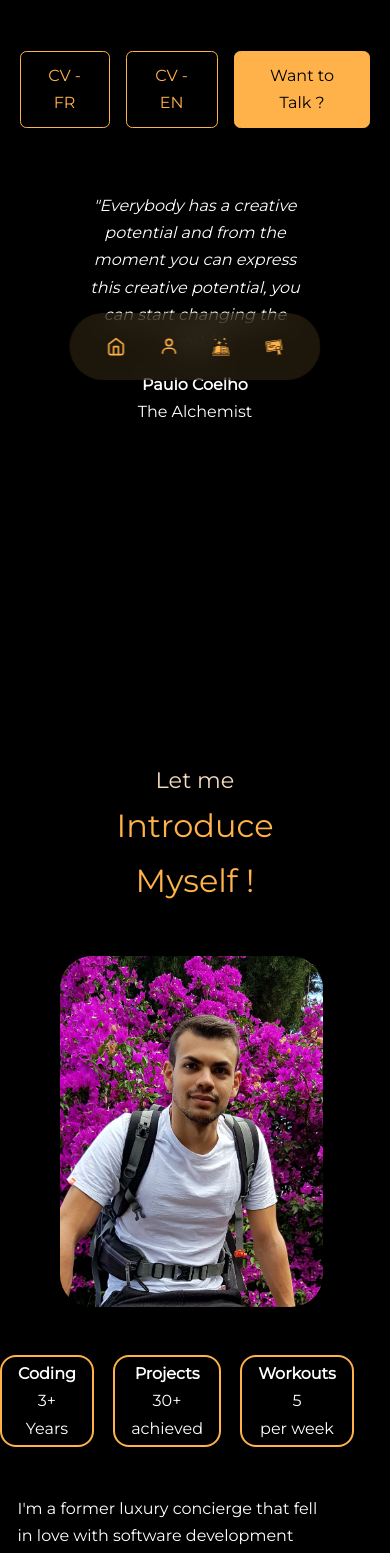
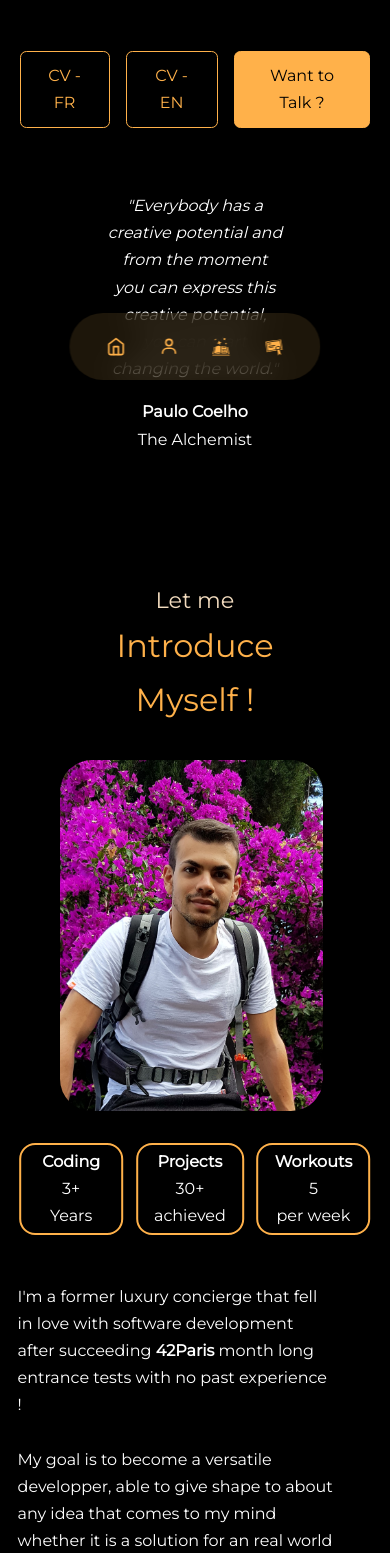
Before and after one commit to BenJacquet/BenJacquet.github.io, a React (Create React App) app: page / in a window 390 px wide. Shown: the part 432-1985 px from the top of the page. Built offline with nearby package versions, Linux system fonts and the light colour scheme.

Commit message:
fixed all responsiveness issues and removed vh based height

```diff
--- a/src/App.css
+++ b/src/App.css
@@ -27,7 +27,7 @@
   --font-content: 'Karla';
 
   --container-width-lg: 75%;
-  --container-width-md: 86%;
+  --container-width-md: 100%;
   --container-width-sm: 90%;
 
   --transition-a: all 400ms ease;
@@ -86,7 +86,7 @@ h6 {
 }
 
 section {
-  margin-top: 9rem;
+  margin-top: 16rem;
 }
 
 section > h2,
@@ -97,7 +97,6 @@ section > h5 {
 
 section > h2 {
   color: var(--color-primary);
-  margin-bottom: 3rem;
 }
 
 .text-light {
@@ -148,20 +147,8 @@ img {
   .container {
     width: var(--container-width-md);
   }
-
   section {
     margin-top: 6rem;
-  }
-}
-
-/* MEDIUM AND LANDSCAPE*/
-@media screen and (max-width: 1024px) and (orientation: landscape){
-  .container {
-    width: var(--container-width-md);
-  }
-
-  section {
-    margin-top: 28rem;
   }
 }
 
@@ -170,8 +157,7 @@ img {
   .container {
     width: var(--container-width-sm);
   }
-
-  section > h2{
-    margin-bottom: 2rem;
+  section {
+    margin-top: 8rem;
   }
 }
--- a/src/App.jsx
+++ b/src/App.jsx
@@ -6,8 +6,8 @@ import About from './components/About'
 import Skills from './components/Skills'
 import Education from './components/Education'
 // import Projects from './components/Projects'
-// import Contact from './components/Contact'
-import Footer from './components/Footer'
+import Contact from './components/Contact'
+// import Footer from './components/Footer'
 
 const App = () => {
   return (
@@ -19,7 +19,7 @@ const App = () => {
       <Education />
       {/* <Projects /> */}
       {/* <Contact /> */}
-      <Footer />
+      {/* <Footer /> */}
     </div>
   )
 }
--- a/src/components/About/About.css
+++ b/src/components/About/About.css
@@ -2,8 +2,6 @@
   display: grid;
   grid-template-columns: 35% 50%;
   gap: 10%;
-  height: 100vh;
-  padding-top: 8rem;
 }
 
 .about__me {
@@ -30,7 +28,7 @@
 .about__cards {
   display: grid;
   grid-template-columns: repeat(3, 1fr);
-  gap: 1.2rem;
+  gap: 1rem;
   padding-bottom: 2rem;
   margin-top: 3rem;
 }
@@ -67,8 +65,17 @@
   .about__me__portrait {
     max-width: 100%;
     margin-top: 23.5rem;
+    margin-left: 2rem;
     transform: scale(1) translateX(1rem);
-    transition: var(--transition-a);
+  }
+
+  .about__me__portrait:hover {
+    transform: scale(1) translateX(1rem);
+  }
+
+  .about__cards {
+    gap: 0.8rem;
+    justify-content: center;
   }
 }
 
@@ -76,30 +83,24 @@
 @media screen and (max-width: 600px) {
   .about__container {
     display: inline-block;
-    margin-top: -6rem;
-    padding-top: 2rem;
   }
 
   .about__me__portrait {
     max-width: 75%;
-    margin-top: 10rem;
-    transform: scale(1) translateX(1rem);
-    transition: var(--transition-a);
+    margin-top: 4rem;
+    transform: scale(1);
   }
 
   .about__me__portrait:hover {
     max-width: 75%;
-    transform: scale(1) translateX(1rem);
-    transition: var(--transition-a);
+    transform: scale(1);
   }
 
   .about__cards {
-    margin-top: 8rem;
-    display: grid;
-    grid-template-columns: repeat(3, 1fr);
-    gap: 1.2rem;
-    padding-bottom: 2rem;
-
+    margin-top: 4rem;
+    gap: 0.8rem;
+    justify-content: center;
+    transform: translateX(1.2rem);
   }
 
   .about__card > h6 {
--- a/src/components/Education/Education.css
+++ b/src/components/Education/Education.css
@@ -1,6 +1,6 @@
 .education__container {
-  height: 100vh;
   text-align: center;
+  margin-top: 2rem;
 }
 
 .badge {
@@ -16,10 +16,6 @@ p {
 
 /* SMALL */
 @media screen and (max-width: 600px) {
-  section#education{
-    margin-top: 60rem;
-  }
-
   .category:hover {
     transform: scale(1);
   }
--- a/src/components/Header/Header.css
+++ b/src/components/Header/Header.css
@@ -1,5 +1,4 @@
 header {
-  height: 100vh;
   padding-top: 8rem;
   background-image: url('../../assets/imgs/background_valley.svg');
   background-repeat: no-repeat;
@@ -7,7 +6,6 @@ header {
 
 .header__container {
   text-align: center;
-  height: 100vh;
   position: relative;
 }
 
@@ -22,14 +20,15 @@ header {
 
 blockquote {
   margin-top: 9rem;
-  max-width: 60%;
-  width: 60%;
-  position: absolute;
-  left: 50%;
+  max-width: 100%;
+  width: 75%;
+  display: flex;
+  margin-left: 50%;
   transform: translateX(-50%);
 }
 
 figcaption {
+
   margin-top: 2rem;
 }
 
@@ -53,19 +52,8 @@ figcaption {
 
 /* ===== MEDIA QUERIES ===== */
 
-/* MEDIUM */
-@media screen and (max-width: 1024px) {
-  header {
-    height: 100vh;
-  }
-}
-
 /* SMALL */
 @media screen and (max-width: 600px) {
-  header {
-    height: 130vh;
-  }
-
   .scroll__down {
     display: none;
   }
@@ -88,14 +76,11 @@ figcaption {
   }
 }
 
-/* SMALL AND LANDSCAPE */
-@media screen and (max-width: 600px) and (orientation: landscape){
-  header {
-    height: 130vh;
-  }
+/* MEDIUM */
+@media screen and (max-width: 1024px){
 
   .scroll__down {
-    display: none;
+    right: 0rem;
   }
 
   h1 {
--- a/src/components/Header/index.jsx
+++ b/src/components/Header/index.jsx
@@ -13,8 +13,8 @@ const Header = () => {
         <CallToAction />
         <blockquote>
           <p><i>"Everybody has a creative potential and from the moment you can express this creative potential, you can start changing the world."</i></p>
-          <figcaption><b>Paulo Coelho</b> <br /> The Alchemist</figcaption>
         </blockquote>
+        <figcaption><b>Paulo Coelho</b> <br /> The Alchemist</figcaption>
         <a href="#contact" className='scroll__down'>Scroll Down {'->'}</a>
         <SocialsBar />
       </div>
--- a/src/components/Skills/Skills.css
+++ b/src/components/Skills/Skills.css
@@ -1,12 +1,8 @@
-.container {
-  height: 100vh;
-}
-
 .skills__container {
   display: grid;
   grid-template-columns: repeat(3, 1fr);
   gap: 3rem;
-  padding-top: 8rem;
+  padding-top: 2rem;
 }
 
 .category {
@@ -39,16 +35,19 @@ article {
 
 /* ===== MEDIA QUERIES ===== */
 
-/* MEDIUM AND LANDSCAPE */
-@media screen and (max-width: 1024px) and (orientation: landscape){
+/* MEDIUM */
+@media screen and (max-width: 1024px){
   .skills__container {
     grid-template-columns: repeat(3, 1fr);
     transform: scale(0.8);
-    padding-top: 2rem;
+    justify-content: center;
   }
 
   .category:hover {
     transform: scale(1);
+  }
+  .category:hover {
+    transform: scale(1.1);
   }
 }
 
@@ -57,7 +56,6 @@ article {
   .skills__container {
     grid-template-columns: repeat(1, 1fr);
     transform: scale(0.9);
-    padding-top: 2rem;
   }
 
   .category:hover {
--- a/src/components/SocialsBar/SocialsBar.css
+++ b/src/components/SocialsBar/SocialsBar.css
@@ -26,6 +26,13 @@
 
 /* ===== MEDIA QUERIES ===== */
 
+/* MEDIUM */
+@media screen and (max-width: 1024px) {
+  .socials__bar {
+    left: 2rem;
+  }
+}
+
 /* SMALL */
 @media screen and (max-width: 600px) {
   .socials__bar {
```
